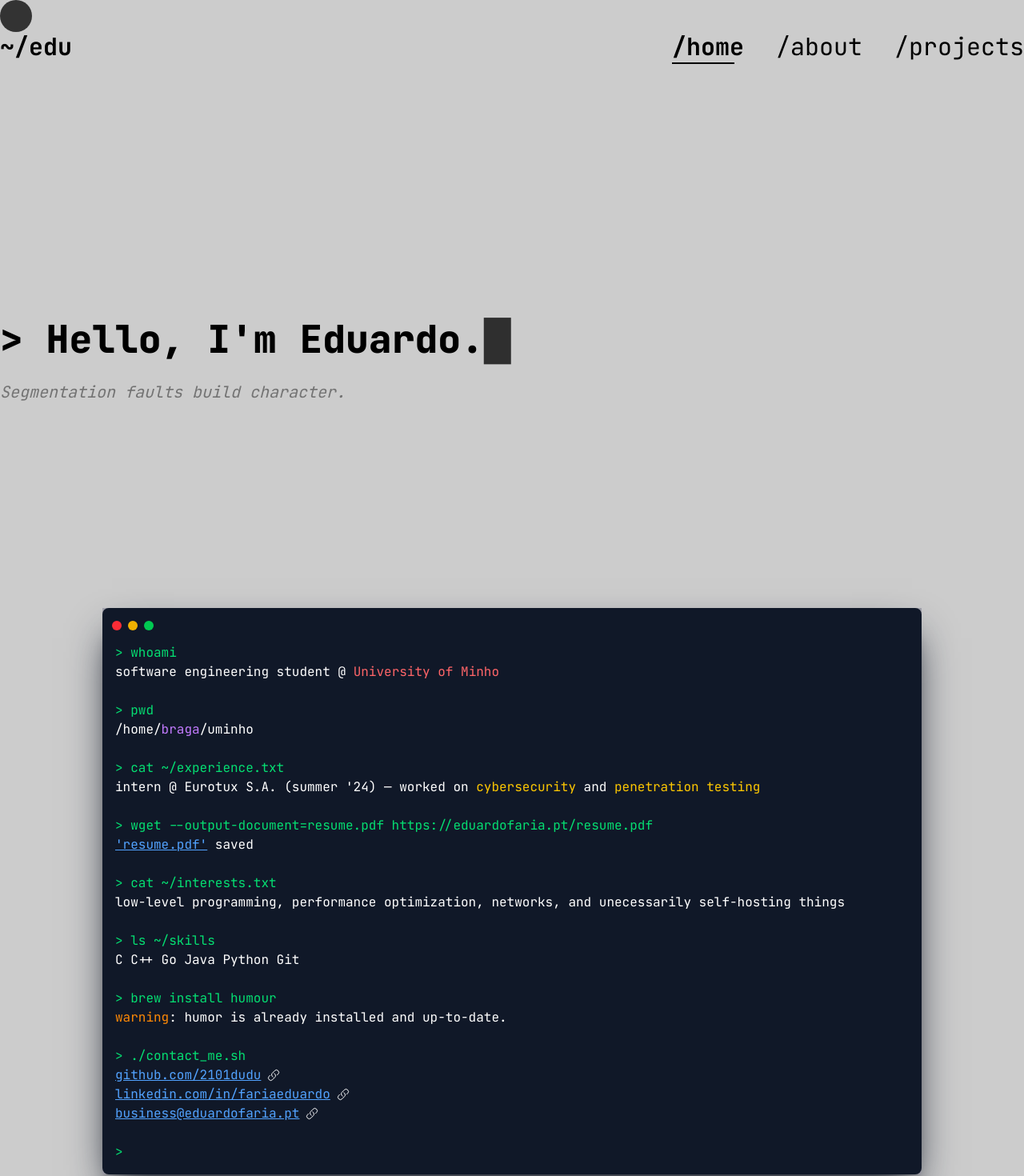
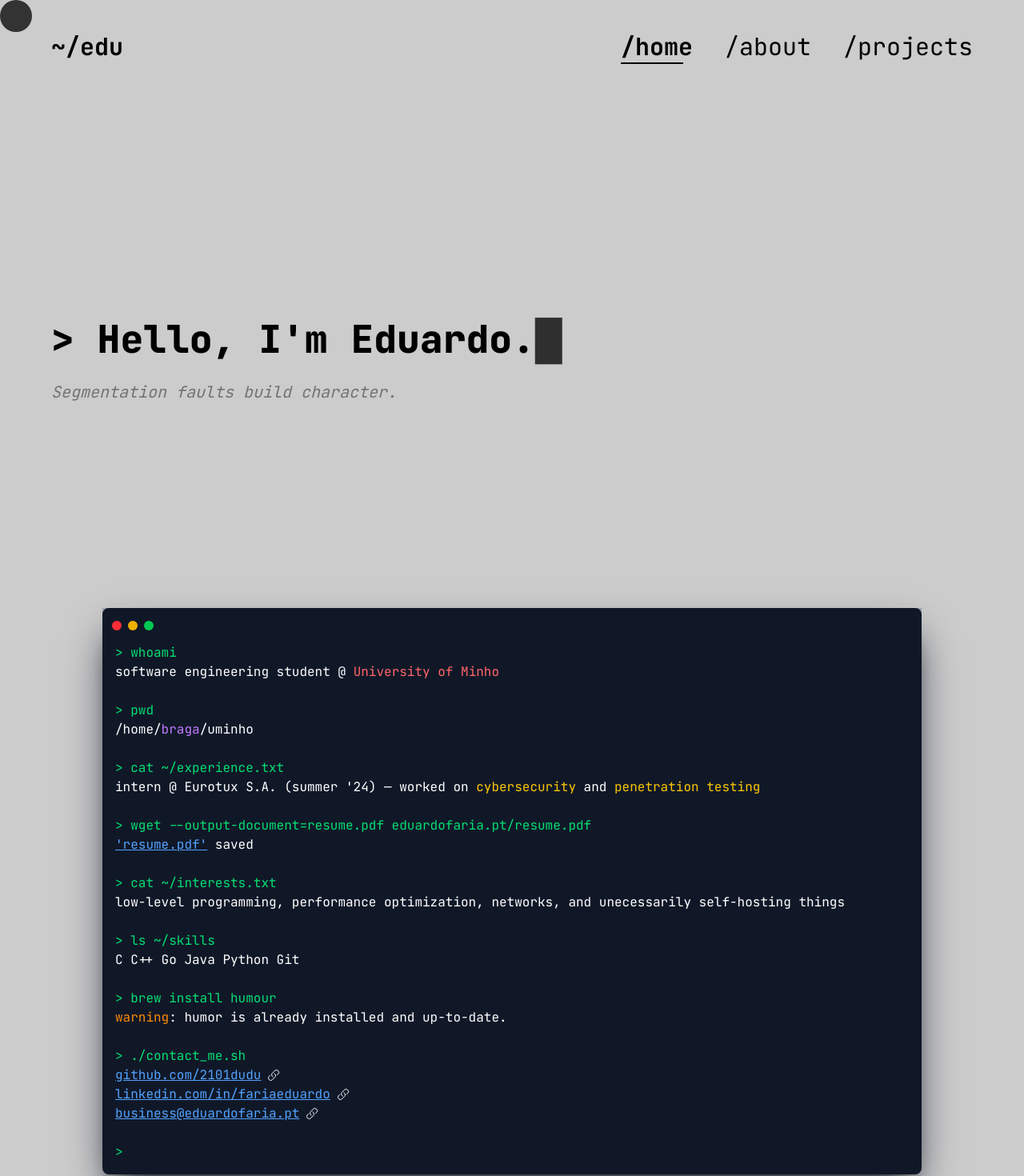
Before and after one commit to 2101dudu/website, a Next.js app: page / in a window 1280 px wide. Shown: the top 1470 px of the page at 80% size. Built offline with nearby package versions, Linux system fonts and the light colour scheme.

Commit message:
fix: responsive issues

```diff
--- a/app/terminal.js
+++ b/app/components/terminal.js
@@ -37,7 +37,7 @@ const Terminal = ({ initialStatements = [] }) => {
   };
 
   return (
-    <div className="shadow-2xl bg-zinc-400 shadow-gray-900 w-full max-w-screen-lg mx-10 mlgmx-auto mt-20 font-mono z-1">
+    <div className="shadow-2xl bg-zinc-400 shadow-gray-900 sm:w-full max-w-screen-lg mx-10 w-9/10 lg:mx-auto mt-20 font-mono z-1">
       <div className="bg-gray-900 rounded-t-lg h-7 flex items-end px-3 space-x-2">
         <span className="w-3 h-3 bg-red-500 rounded-full"></span>
         <span className="w-3 h-3 bg-yellow-500 rounded-full"></span>
--- a/app/page.js
+++ b/app/page.js
@@ -2,12 +2,13 @@
 
 import dynamic from 'next/dynamic';
 import Image from 'next/image';
-const Typing = dynamic(() => import("./typed"), { ssr: false });
 
-import NavBar from "./navbar";
-import Cursor from "./cursor";
-import Terminal from './terminal';
-import aboutMe from "./about.js";
+const Typing = dynamic(() => import("./components/typed"), { ssr: false });
+import Cursor from "./components/cursor";
+import Terminal from './components/terminal';
+
+import NavBar from "./pages/navbar";
+import aboutMe from "./pages/about.js";
 
 
 export default function Home() {
@@ -15,7 +16,7 @@ export default function Home() {
     <>
       <Cursor />
       <NavBar />
-      <div id="home" className="max-w-screen-xl mx-10 xl:mx-auto lg:h-150 sm:h-200 h-130 flex lg:flex-row flex-col lg:items-end lg:pt-0 sm:pt-20 pt-30 items-center justify-center relative sm:gap-0 gap-10">
+      <div id="home" className="max-w-screen-xl mx-10 xl:mx-auto xl:w-9/10 lg:h-150 sm:h-200 h-130 flex lg:flex-row flex-col lg:items-end lg:pt-0 sm:pt-20 pt-30 items-center justify-center relative sm:gap-0 gap-10">
         <div className="lg:w-1/2 w-auto lg:h-1/3 h-1/7">
           <div className="flex-row">
             <h1 className="xl:text-5xl sm:text-4xl text-2xl font-extrabold text-left">
@@ -47,20 +48,20 @@ export default function Home() {
       </div>
 
       <section id="projects" className="pt-30 mb-30 xl:max-w-screen-xl mx-10 xl:mx-auto md:h-150 flex items-start justify-center">
-        <div className="md:max-w-screen-lg w-auto h-2/3">
+        <div className="md:max-w-screen-lg sm:w-auto w-9/10 h-2/3">
           <h1 className="text-4xl font-extrabold text-left pb-20">Projects</h1>
           <div className="flex md:flex-row flex-col lg:gap-30 md:gap-15 gap-5">
             <div className="flex-1/2 flex flex-col gap-5">
               <div>
                 <a href="https://github.com/2101dudu/Network-Monitoring-System-CC" target="_blank" className="w-85 flex items-center gap-2">
-                  <h1 className="underline text-xl font-bold text-left">Network Monitoring System</h1>
+                  <h1 className="underline sm:text-xl text-md font-bold text-left">Network Monitoring System</h1>
                   <svg xmlns="http://www.w3.org/2000/svg" fill="none" viewBox="0 0 24 24" strokeWidth="1.5" stroke="currentColor" className="size-4"><path strokeLinecap="round" strokeLinejoin="round" d="M13.19 8.688a4.5 4.5 0 0 1 1.242 7.244l-4.5 4.5a4.5 4.5 0 0 1-6.364-6.364l1.757-1.757m13.35-.622 1.757-1.757a4.5 4.5 0 0 0-6.364-6.364l-4.5 4.5a4.5 4.5 0 0 0 1.242 7.244" /></svg>
                 </a>
                 <p>A Distributed Network Monitoring system written in <span className="font-extrabold">GO</span> with custom UDP and TCP protocols for collecting and alerting network metrics.</p>
               </div>
               <div>
                 <a href="https://github.com/2101dudu/Task-Orchestrator-So" target="_blank" className="w-50 flex items-center gap-2">
-                  <h1 className="underline text-xl font-bold text-left">Task Scheduler</h1>
+                  <h1 className="underline sm:text-xl text-md font-bold text-left">Task Scheduler</h1>
                   <svg xmlns="http://www.w3.org/2000/svg" fill="none" viewBox="0 0 24 24" strokeWidth="1.5" stroke="currentColor" className="size-4"><path strokeLinecap="round" strokeLinejoin="round" d="M13.19 8.688a4.5 4.5 0 0 1 1.242 7.244l-4.5 4.5a4.5 4.5 0 0 1-6.364-6.364l1.757-1.757m13.35-.622 1.757-1.757a4.5 4.5 0 0 0-6.364-6.364l-4.5 4.5a4.5 4.5 0 0 0 1.242 7.244" /></svg>
                 </a>
                 <p>A <span className="font-extrabold">C-based</span> task orchestration server that executes bash commands from multiple concurrent clients using named pipes and scheduling algorithms.</p>
@@ -69,7 +70,7 @@ export default function Home() {
             <div className="flex-1/2 flex flex-col gap-5">
               <div>
                 <a href="https://github.com/2101dudu/cg" target="_blank" className="w-78 flex items-center gap-2">
-                  <h1 className="underline text-xl font-bold text-left">Graph-based Game Engine</h1>
+                  <h1 className="underline sm:text-xl text-md font-bold text-left">Graph-based Game Engine</h1>
                   <svg xmlns="http://www.w3.org/2000/svg" fill="none" viewBox="0 0 24 24" strokeWidth="1.5" stroke="currentColor" className="size-4"><path strokeLinecap="round" strokeLinejoin="round" d="M13.19 8.688a4.5 4.5 0 0 1 1.242 7.244l-4.5 4.5a4.5 4.5 0 0 1-6.364-6.364l1.757-1.757m13.35-.622 1.757-1.757a4.5 4.5 0 0 0-6.364-6.364l-4.5 4.5a4.5 4.5 0 0 0 1.242 7.244" /></svg>
                 </a>
                 (private, for now)
@@ -77,7 +78,7 @@ export default function Home() {
               </div>
               <div>
                 <a href="https://github.com/2101dudu/Distributed-Remote-Storage-SD" target="_blank" className="w-85 flex items-center gap-2">
-                  <h1 className="underline text-xl font-bold text-left">Distributed-Remote-Storage</h1>
+                  <h1 className="underline sm:text-xl text-md font-bold text-left">Distributed-Remote-Storage</h1>
                   <svg xmlns="http://www.w3.org/2000/svg" fill="none" viewBox="0 0 24 24" strokeWidth="1.5" stroke="currentColor" className="size-4"><path strokeLinecap="round" strokeLinejoin="round" d="M13.19 8.688a4.5 4.5 0 0 1 1.242 7.244l-4.5 4.5a4.5 4.5 0 0 1-6.364-6.364l1.757-1.757m13.35-.622 1.757-1.757a4.5 4.5 0 0 0-6.364-6.364l-4.5 4.5a4.5 4.5 0 0 0 1.242 7.244" /></svg>
                 </a>
                 <p>A distributed in-memory data store with a client-server architecture, leveraging TCP sockets and multi-threading for efficient, concurrent access in <span className="font-extrabold">Java</span>.</p>
--- a/app/about.js
+++ b/app/pages/about.js
@@ -26,7 +26,7 @@ export default [
         )
     },
     {
-        input: "wget --output-document=resume.pdf https://eduardofaria.pt/resume.pdf",
+        input: "wget --output-document=resume.pdf eduardofaria.pt/resume.pdf",
         return: (
             <>
                 <a href="https://eduardofaria.pt/resume.pdf" target="_blank" rel="noopener noreferrer" className="text-blue-400 underline">&apos;resume.pdf&apos;</a> saved
--- a/app/navbar.js
+++ b/app/pages/navbar.js
@@ -77,7 +77,7 @@ export default function NavBar() {
 
   return (
     <div id="nav" className="fixed w-full z-10">
-      <div className="fixed top-0 left-0 right-0 z-50 w-full">
+      <div className="fixed top-0 left-0 right-0 z-50 w-9/10 mx-auto">
         <div className="max-w-screen-xl mx-10 xl:mx-auto flex flex-row md:justify-between justify-center m-10">
           <h1 className="font-bold text-3xl">~/edu</h1>
           <div className="hidden relative md:flex md:flex-row gap-10" ref={containerRef}>
```
Also changed, not shown: app/components/cursor.js (renamed from app/cursor.js), app/components/typed.js (renamed from app/typed.js).
